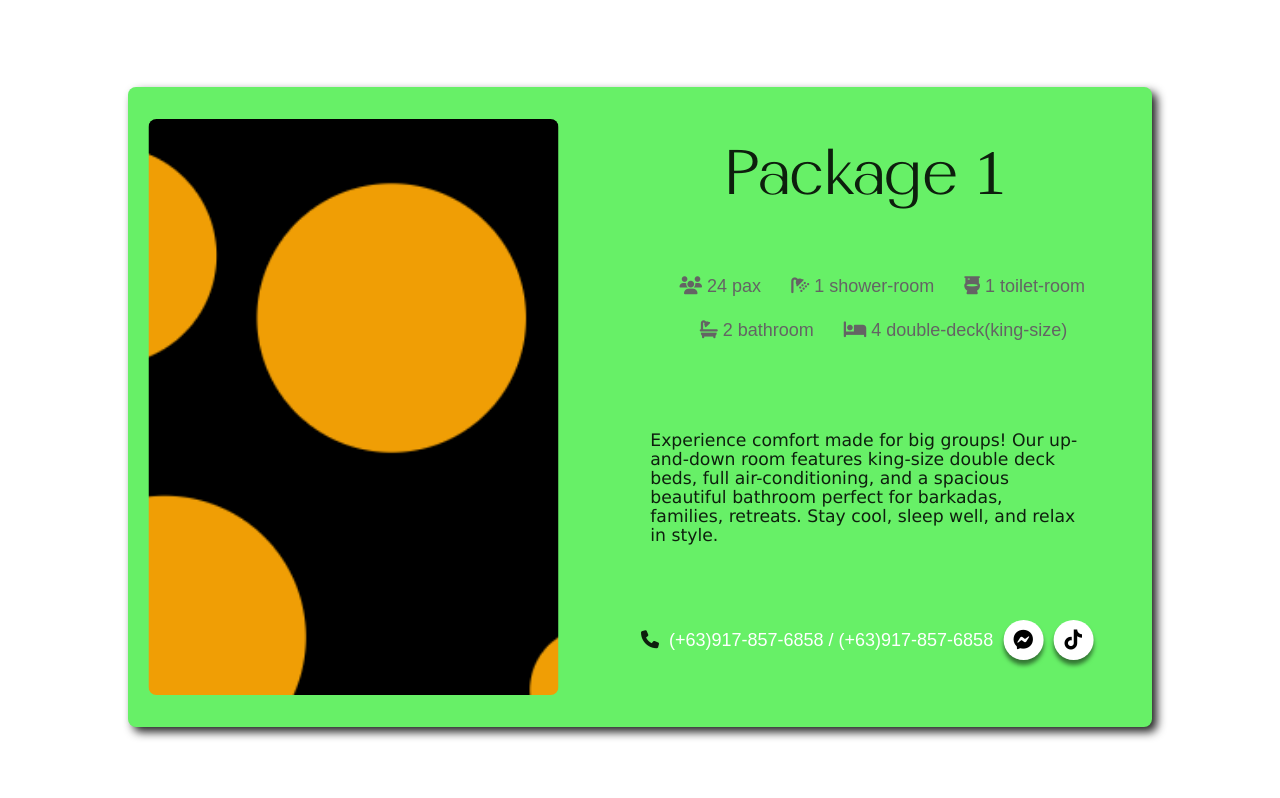
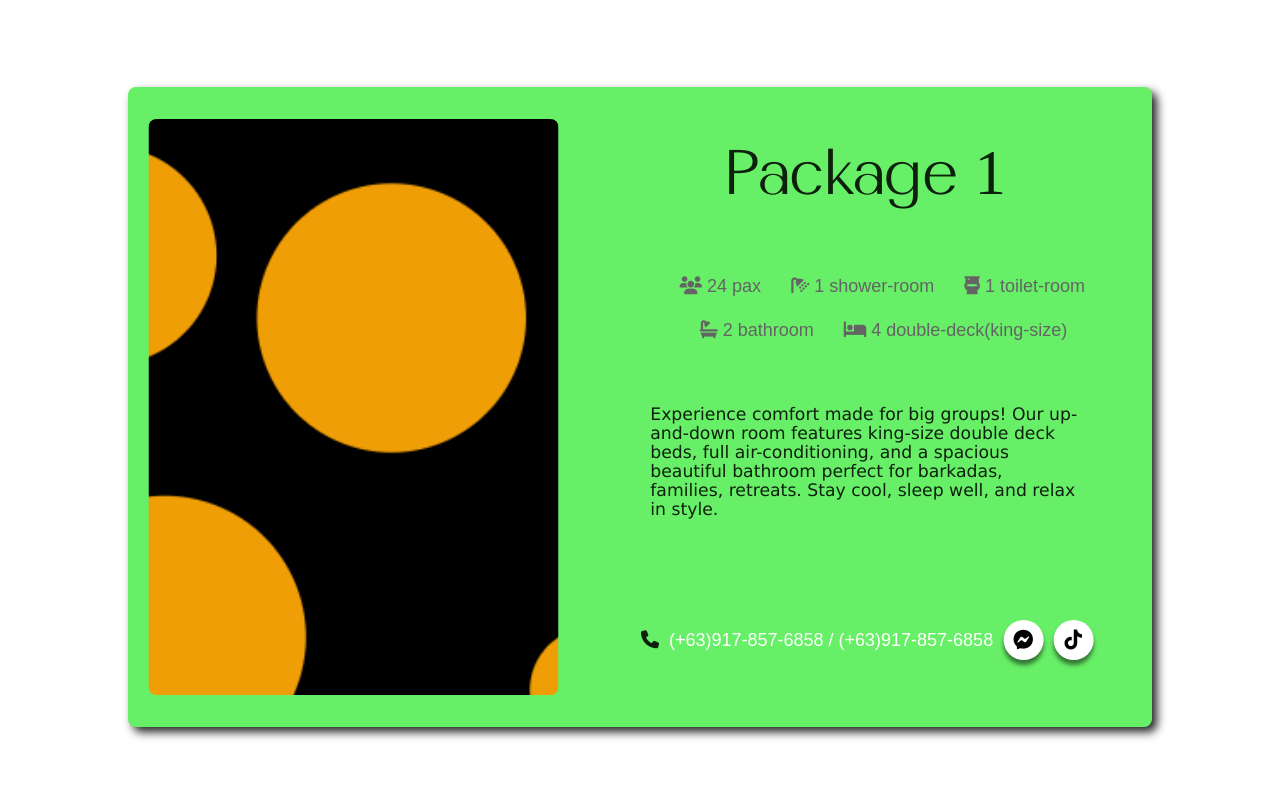
Before and after one commit to ceronGithub/resort, a PHP site: page /accomodation.html in a window 1280 px wide. Shown: the part 801-1599 px from the top of the page. Run offline with PHP 8.4, Linux system fonts and the light colour scheme.

Commit message:
adjust h6 on card-manipulation

```diff
--- a/css/accomodation/card-manipulation-accommodation.css
+++ b/css/accomodation/card-manipulation-accommodation.css
@@ -70,7 +70,7 @@
 .card .card-body .second-row h6{
     position: absolute;
     width: 75%;
-    top: 48%;
+    top: 42%;
     left: 50%;
     transform: translate(-50%, -50%);
 }
```
